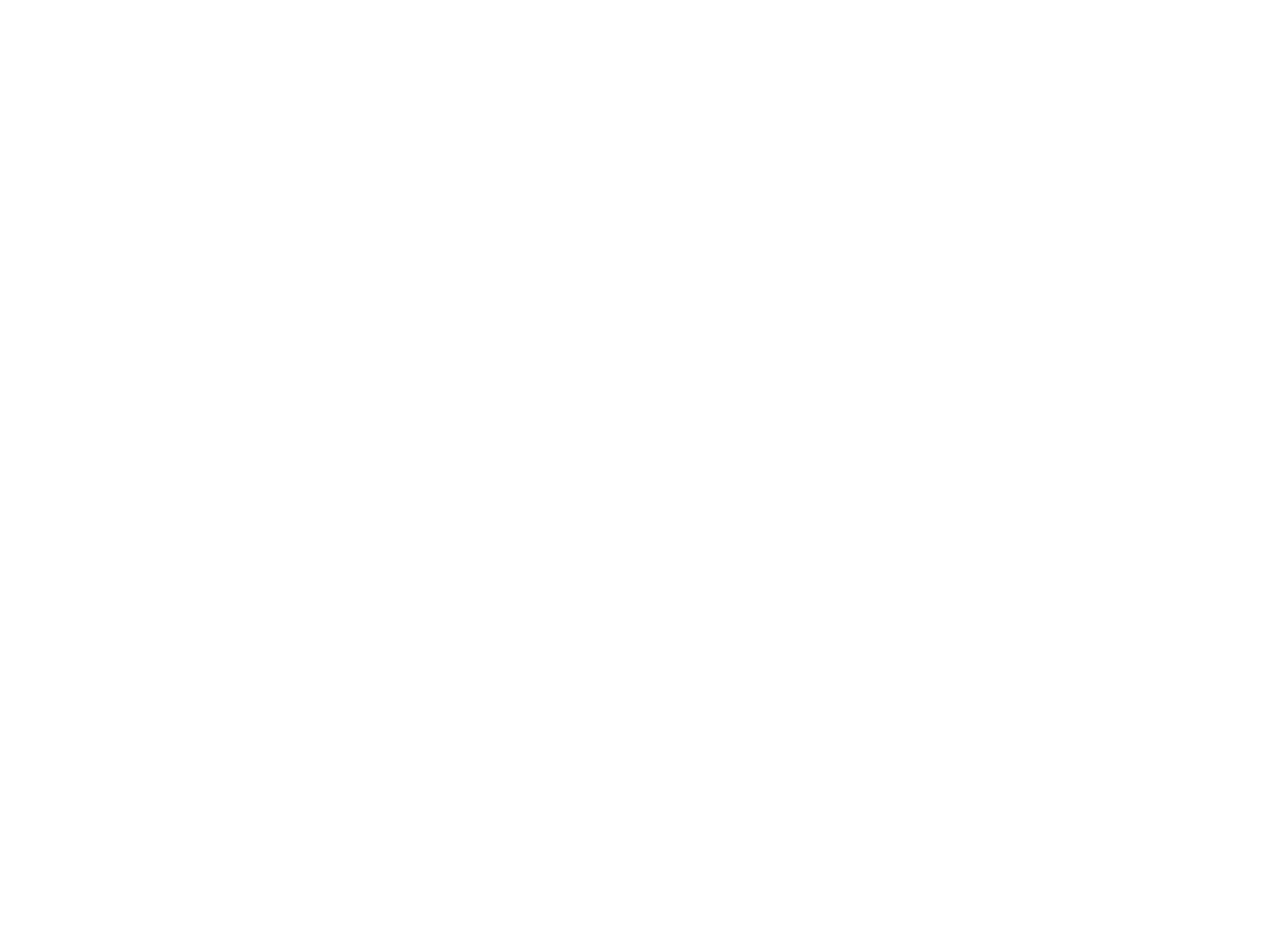
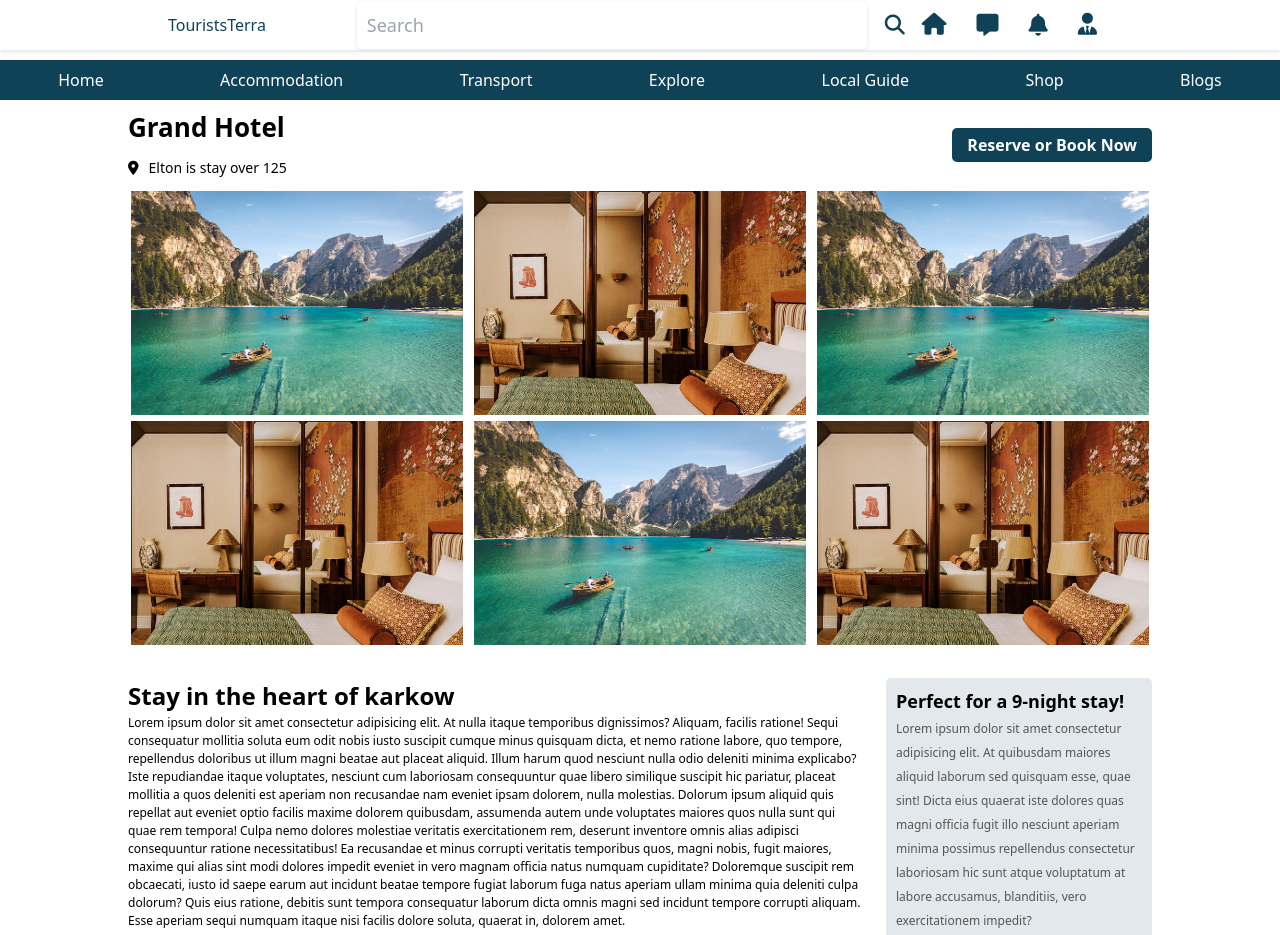
Before and after one commit to TrendoCoder/TouristsTerra, a React (Create React App) app in the folder tourists_terra/: page /accomodation-detail in a window 1280 px wide. Before the commit this address had no page. Shown: the top 935 px of the page. Before the commit the page ends 800 px from the top, so only its background shows below. Built offline with nearby package versions, Linux system fonts and the light colour scheme; a web font is replaced by a local one.

Commit message:
Accomodation front end

```diff
--- a/tourists_terra/src/App.js
+++ b/tourists_terra/src/App.js
@@ -20,6 +20,7 @@
 import EditUserProfile from "./Components/User_Module/profilepage/edituserprofile/edituserprofile";
 import ShopHomePage from "./Components/User_Module/shoppage/shophomepage/shophomepage";
 import AccomodationListPage from "./Components/User_Module/accommodationpage/accomodationlistpage/accomodationlistpage";
+import AccomodationDetail from "./Components/User_Module/accommodationpage/accomodationdetail/accomodationdetail";
 import FeaturedBlogs from "./Components/User_Module/blogpage/featuredblogs/featuredblogs";
 import RecentBlogs from "./Components/User_Module/blogpage/recentblogs/recentblogs";
 import MyBlogs from "./Components/User_Module/blogpage/myblogs/myblogs";
@@ -34,6 +35,7 @@
             <Route path="/" element={<LandingPage />}></Route>
             <Route path="accommodation" element={<AccommodationHome />}></Route>
             <Route path="accomodation-list" element={<AccomodationListPage/>}></Route>
+            <Route path="accomodation-detail" element={<AccomodationDetail/>}></Route>
             <Route path="transport" element={<TransportHomePage />}></Route>
             <Route path="localguide" element={<LocalGuideHome />}></Route>
             <Route path="blog-home-page" element={<BlogHomePage />}></Route>
--- a/tourists_terra/src/Components/User_Module/accommodationpage/accomodationdetail/accomodationdetail.css
+++ b/tourists_terra/src/Components/User_Module/accommodationpage/accomodationdetail/accomodationdetail.css
@@ -0,0 +1,132 @@
+#acc-detail-container
+{
+    display: flex;
+    justify-content: center;
+    margin-top: 20px;
+}
+#acc-detail-wrapper{
+    width: 100%;
+    max-width: 1024px;
+    display: flex;
+    flex-direction: column;
+    gap: 10px;
+    position: relative;
+}
+#acc-detail-wrapper>h1{
+    font-size: 26px;
+    font-weight: 800;
+}
+#acc-address{
+    font-size: 14px;
+    display: flex;
+    align-items: center;
+    gap: 10px;
+}
+
+#acc-imgs{
+    display: flex;
+    flex-wrap: wrap;
+    justify-content: space-between;
+}
+#acc-imgs-wrapper{
+    width: 33%;
+    height: 230px;
+    gap: 10px;
+}
+#acc-imgs-wrapper>img{
+    width: 100%;
+    height: 100%;
+    padding: 3px;
+    object-fit: cover;
+}
+#acc-details{
+    display: flex;
+    justify-content: space-between;
+    gap: 20px;
+    margin-top: 20px;
+}
+#hotel-detail-text{
+    flex: 3;
+}
+#hotel-detail-text>h1{
+    font-size: 24px;
+    font-weight: bold;
+}
+#hotel-detail-text>p{
+    font-size: 12px;
+}
+#hotel-detail-price{
+    flex: 1;
+    background-color: #0f41571e;
+
+    padding: 10px;
+    border-radius: 5px;
+}
+#hotel-detail-price>h1{
+    font-size: 18px;
+    font-weight: bold;
+}
+#hotel-detail-price>span{
+    font-size: 12px;
+    color: #555;
+}
+#hotel-detail-price>h2{
+    font-weight: 300;
+}
+#hotel-detail-price>button{
+    width: 100%;
+    border: none;
+    background-color: #0F4157;
+    color: white;
+    cursor: pointer;
+    padding: 5px 15px;
+    border-radius: 5px;
+    font-weight: bold;
+    margin-top: 10px;
+}
+#acc-reserve-now-btn{
+    position: absolute;
+    top: 20px;
+    right: 0;
+    border: none;
+    background-color: #0F4157;
+    color: white;
+    cursor: pointer;
+    padding: 5px 15px;
+    border-radius: 5px;
+    font-weight: bold;
+}
+#open-acc-img-slider{
+    position: sticky;
+    top: 0;
+    left: 0;
+    background-color: rgba(0, 0, 0, 0.329);
+    width: 100wh;
+    height: 100vh;
+    z-index: 999;
+    display: flex;
+    align-items: center;
+}
+#slide-wrapper{
+    width: 100%;
+    height: 100%;
+    display: flex;
+    justify-content: center;
+    align-items: center;
+}
+#slide-wrapper>img{
+    width: 80%;
+    height: 80vh;
+}
+#img-closer{
+    position: absolute;
+    font-size: 30px;
+    top:20px;
+    right: 20px;
+    color:#0F4157;
+    cursor: pointer;
+}
+#arrows{
+    font-size: 50px;
+    margin: 20px;
+}
--- a/tourists_terra/src/Components/User_Module/accommodationpage/accomodationdetail/accomodationdetail.jsx
+++ b/tourists_terra/src/Components/User_Module/accommodationpage/accomodationdetail/accomodationdetail.jsx
@@ -1,15 +1,128 @@
-import React from "react";
+import React, { useState } from "react";
 import "./accomodationdetail.css";
 import NavBar from "../../homepage/navbar/navBar";
 import MenuBar from "../../homepage/menubar/menuBar";
+import pic1 from "../../../../images/nature.jpg";
+import pic2 from "../../../../images/hotel.jpeg";
 const AccomodationDetail = () => {
+  const [slider, setSlider] = useState(0);
+  const [open, setOpen] = useState(false);
+
+  const handleOpen = () => {
+    setSlider(0);
+    setOpen(true);
+  };
+  const handleMove = (direction) => {
+    let newSlideNumber;
+    if (direction === "l") {
+      newSlideNumber = slider === 0 ? 5 : slider - 5;
+    } else {
+      newSlideNumber = slider === 5 ? 0 : slider + 1;
+    }
+    // setSlider(newSlideNumber);
+  };
   return (
     <div>
       <NavBar />
       <MenuBar />
+      <br />
+      <br />
+      {open && (
+        <div id="open-acc-img-slider">
+          <i
+            class="fa-solid fa-circle-xmark"
+            id="img-closer"
+            onClick={() => setOpen(false)}
+          ></i>
+          <i
+            class="fa-solid fa-circle-arrow-left"
+            id="arrows"
+            onClick={handleMove("l")}
+          ></i>
+          <div id="slide-wrapper">
+            <img src={pic1} alt="" />
+          </div>
+          <i
+            class="fa-solid fa-circle-arrow-right"
+            id="arrows"
+            onClick={handleMove("r")}
+          ></i>
+        </div>
+      )}
       <div id="acc-detail-container">
         <div id="acc-detail-wrapper">
+          <button id="acc-reserve-now-btn">Reserve or Book Now</button>
           <h1>Grand Hotel</h1>
+          <div id="acc-address">
+            <i class="fa-solid fa-location-dot"></i>
+            <span>Elton is stay over 125</span>
+          </div>
+          <div id="acc-imgs">
+            <div id="acc-imgs-wrapper">
+              <img onClick={handleOpen} src={pic1} alt="" />
+            </div>
+            <div id="acc-imgs-wrapper">
+              <img src={pic2} alt="" />
+            </div>
+            <div id="acc-imgs-wrapper">
+              <img src={pic1} alt="" />
+            </div>
+            <div id="acc-imgs-wrapper">
+              <img src={pic2} alt="" />
+            </div>
+            <div id="acc-imgs-wrapper">
+              <img src={pic1} alt="" />
+            </div>
+            <div id="acc-imgs-wrapper">
+              <img src={pic2} alt="" />
+            </div>
+          </div>
+          <div id="acc-details">
+            <div id="hotel-detail-text">
+              <h1>Stay in the heart of karkow</h1>
+              <p>
+                Lorem ipsum dolor sit amet consectetur adipisicing elit. At
+                nulla itaque temporibus dignissimos? Aliquam, facilis ratione!
+                Sequi consequatur mollitia soluta eum odit nobis iusto suscipit
+                cumque minus quisquam dicta, et nemo ratione labore, quo
+                tempore, repellendus doloribus ut illum magni beatae aut placeat
+                aliquid. Illum harum quod nesciunt nulla odio deleniti minima
+                explicabo? Iste repudiandae itaque voluptates, nesciunt cum
+                laboriosam consequuntur quae libero similique suscipit hic
+                pariatur, placeat mollitia a quos deleniti est aperiam non
+                recusandae nam eveniet ipsam dolorem, nulla molestias. Dolorum
+                ipsum aliquid quis repellat aut eveniet optio facilis maxime
+                dolorem quibusdam, assumenda autem unde voluptates maiores quos
+                nulla sunt qui quae rem tempora! Culpa nemo dolores molestiae
+                veritatis exercitationem rem, deserunt inventore omnis alias
+                adipisci consequuntur ratione necessitatibus! Ea recusandae et
+                minus corrupti veritatis temporibus quos, magni nobis, fugit
+                maiores, maxime qui alias sint modi dolores impedit eveniet in
+                vero magnam officia natus numquam cupiditate? Doloremque
+                suscipit rem obcaecati, iusto id saepe earum aut incidunt beatae
+                tempore fugiat laborum fuga natus aperiam ullam minima quia
+                deleniti culpa dolorum? Quis eius ratione, debitis sunt tempora
+                consequatur laborum dicta omnis magni sed incidunt tempore
+                corrupti aliquam. Esse aperiam sequi numquam itaque nisi facilis
+                dolore soluta, quaerat in, dolorem amet.
+              </p>
+            </div>
+            <div id="hotel-detail-price">
+              <h1>Perfect for a 9-night stay!</h1>
+              <span>
+                Lorem ipsum dolor sit amet consectetur adipisicing elit. At
+                quibusdam maiores aliquid laborum sed quisquam esse, quae sint!
+                Dicta eius quaerat iste dolores quas magni officia fugit illo
+                nesciunt aperiam minima possimus repellendus consectetur
+                laboriosam hic sunt atque voluptatum at labore accusamus,
+                blanditiis, vero exercitationem impedit?
+              </span>
+              <h2>
+                <b>945$</b> (9 nights)
+              </h2>
+              <button>Reserve or Book Now</button>
+            </div>
+          </div>
         </div>
       </div>
     </div>
```
